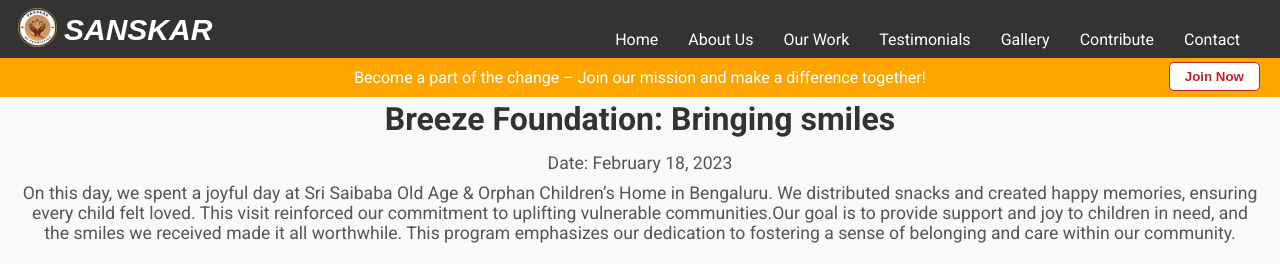
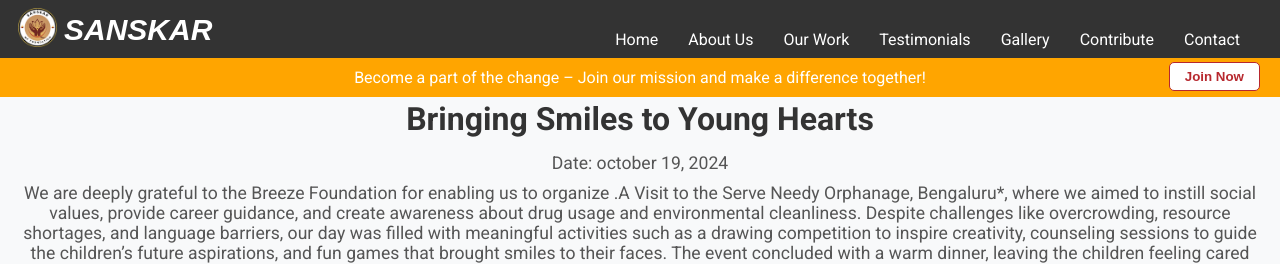
Before and after one commit to Sanskarmkf/Sanskar_Website, a Flask app: page /p4 in a window 1280 px wide. Shown: the top 264 px of the page. Run offline with Flask 3, Linux system fonts and the light colour scheme; parts of the project's set-up code (start-up, migrations or seed data) failed here and were passed over.

Commit message:
changes photos on program page and added content in p4

```diff
--- a/templates/program2.html
+++ b/templates/program2.html
@@ -55,9 +55,9 @@
 
     <div class="event-images">
       <img src="{{ url_for('static', filename='children3.JPG') }}" alt="Children Welfare Program Image 1">
-      <img src="{{ url_for('static', filename='children4.JPG') }}" alt="Children Welfare Program Image 2">
+      <img src="{{ url_for('static', filename='children5.JPG') }}" alt="Children Welfare Program Image 2">
       <img src="{{ url_for('static', filename='children6.JPG') }}" alt="Children Welfare Program Image 3">
-      <img src="{{ url_for('static', filename='children10.JPG') }}" alt="Children Welfare Program Image 4">
+      <img src="{{ url_for('static', filename='children2.JPG') }}" alt="Children Welfare Program Image 4">
       <!-- Add more images using url_for as needed -->
   </div>
 
--- a/templates/program4.html
+++ b/templates/program4.html
@@ -48,11 +48,9 @@
 
 <!-- Children Welfare Program Section -->
 <section class="event-section">
-    <h2>Breeze Foundation: Bringing smiles</h2>
-    <p>Date: February 18, 2023</p>
-    <p> On this day, we spent a joyful day at Sri Saibaba Old Age & Orphan Children’s Home in Bengaluru. We distributed snacks and created happy memories, ensuring every child felt loved.
-      This visit reinforced our commitment to uplifting vulnerable communities.Our goal is to provide support and joy to children in need, and the smiles we received made it all worthwhile.
-      This program emphasizes our dedication to fostering a sense of belonging and care within our community.</p>
+    <h2>Bringing Smiles to Young Hearts</h2>
+    <p>Date: october 19, 2024</p>
+    <p>We are deeply grateful to the Breeze Foundation for enabling us to organize .A Visit to the Serve Needy Orphanage, Bengaluru*, where we aimed to instill social values, provide career guidance, and create awareness about drug usage and environmental cleanliness. Despite challenges like overcrowding, resource shortages, and language barriers, our day was filled with meaningful activities such as a drawing competition to inspire creativity, counseling sessions to guide the children’s future aspirations, and fun games that brought smiles to their faces. The event concluded with a warm dinner, leaving the children feeling cared for and valued. This enriching experience reinforced our commitment to supporting underprivileged children and motivated us to continue similar initiatives to bring positivity and hope to their lives. .</p>
 
     <div class="event-images">
       <img src="{{ url_for('static', filename='breeze foundation 3.JPG') }}" alt="Children Welfare Program Image 1">
--- a/templates/work.html
+++ b/templates/work.html
@@ -129,8 +129,8 @@
   <!-- Program 4 -->
   <div class="program">
     <div class="program-content">
-      <h3>Breeze Foundation</h3>
-      <p>On February 18, 2023, we spent a joyful day at Sri Saibaba Old Age & Orphan Children’s Home in Bengaluru. We distributed snacks and created happy memories, ensuring every child felt loved. This visit reinforced our commitment to uplifting vulnerable communities.</p>
+      <h3>Bringing Smiles to Young Hearts</h3>
+      <p>We are deeply grateful to the Breeze Foundation for enabling us to organize A Visit to the Serve Needy Orphanage, Bengaluru, where we aimed to instill social values, provide career guidance, and create awareness about drug usage and environmental cleanliness.</p>
       <a href="{{ url_for('p4') }}" class="know-more">View More</a>
     </div>
     <div class="program-image">
```
